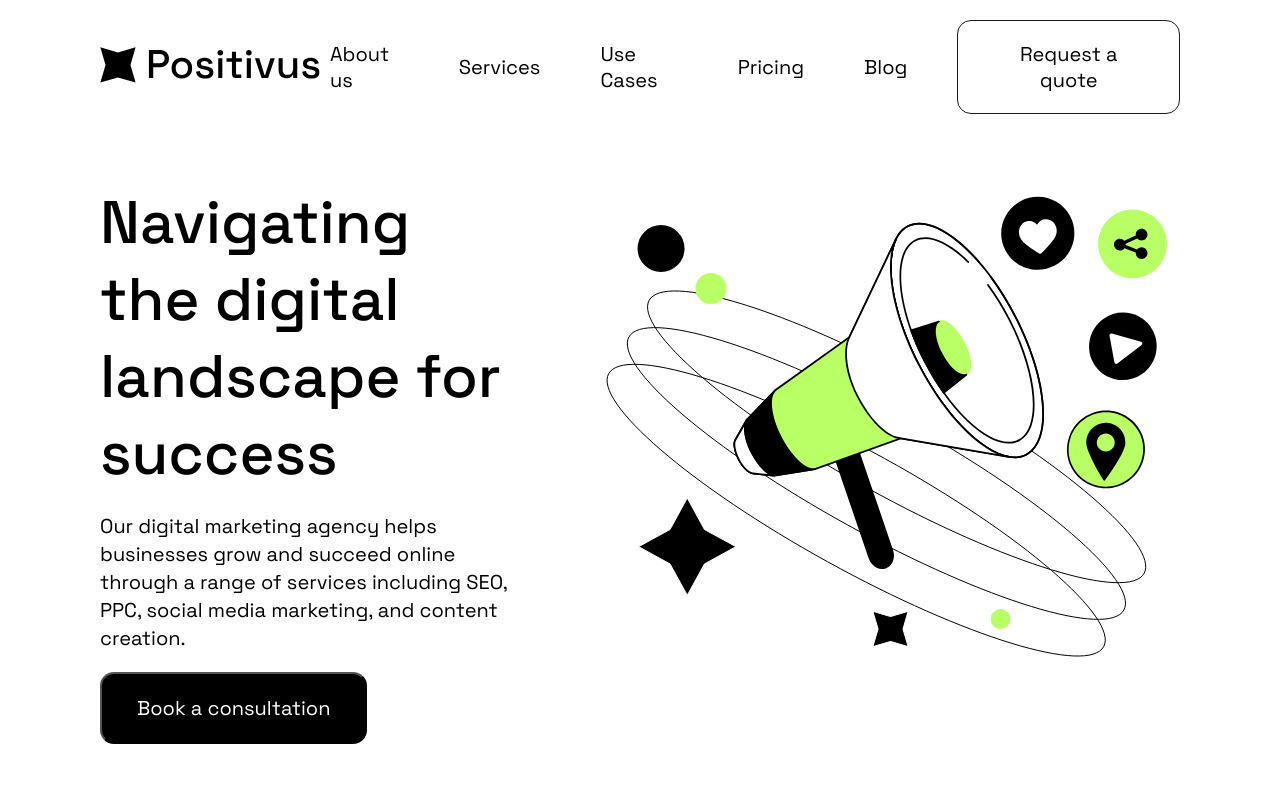
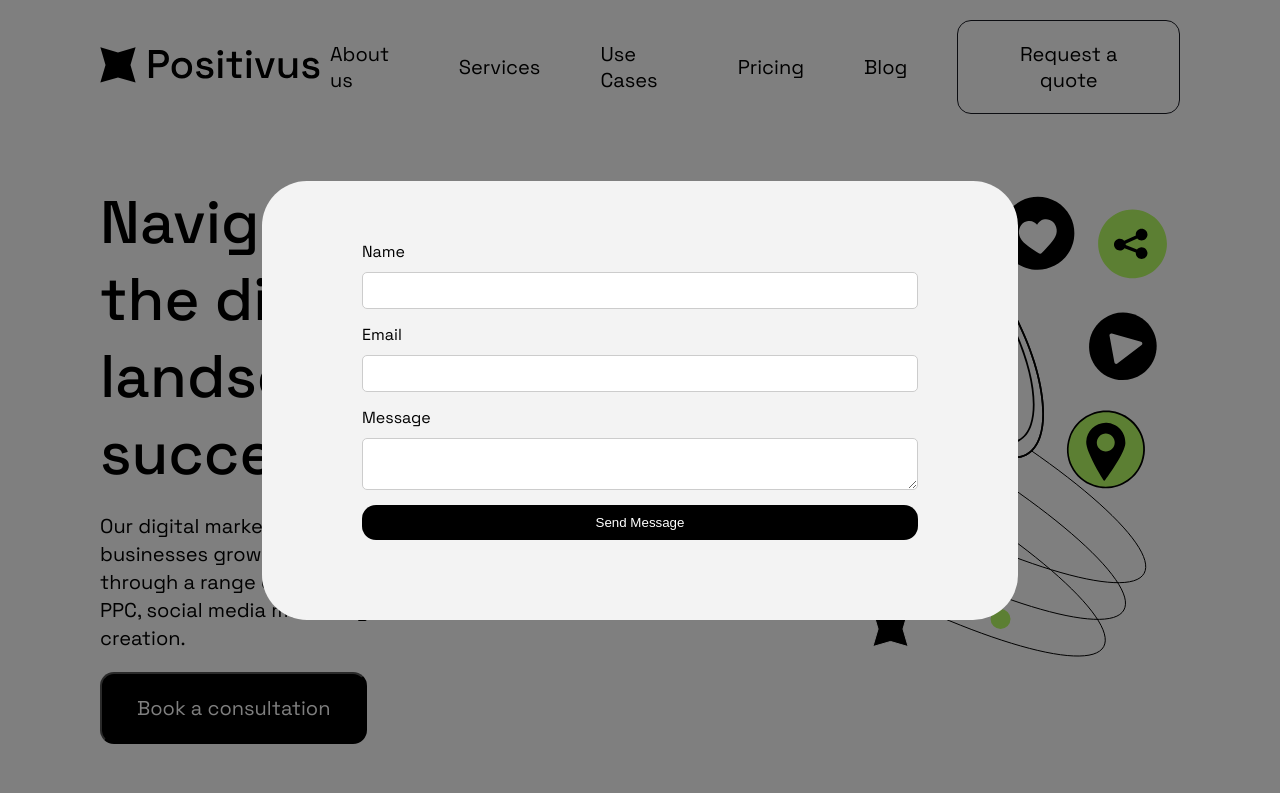
Before and after one commit to bgocean/www, a plain HTML site: page index.html in a window 1280 px wide. Shown: the top 793 px of the page. Drawn offline with Linux system fonts and the light colour scheme.

Commit message:
add modal

```diff
--- a/index.html
+++ b/index.html
@@ -72,5 +72,23 @@
         </div>
       </div>
     </div>
+
+    <div class="overlay">
+      <div class="modal">
+        <form action="">
+          <label for="name">Name</label>
+          <input type="text" id="name" name="name" required />
+
+          <label for="email">Email</label>
+          <input type="email" id="email" name="email" required />
+
+          <label for="message">Message</label>
+          <textarea name="message" id="message" required></textarea>
+
+          <button type="submit">Send Message</button>
+        </form>
+      </div>
+    </div>
+
   </body>
 </html>
--- a/styles/style.css
+++ b/styles/style.css
@@ -123,7 +123,7 @@ nav {
   position: relative;
 }
 .case-link::after {
-    content: '';
+  content: "";
   display: block;
   width: 20px;
   height: 20px;
@@ -131,3 +131,53 @@ nav {
   background-repeat: no-repeat;
   background-size: contain;
 }
+
+.overlay {
+  position: fixed;
+  top: 0;
+  left: 0;
+  width: 100%;
+  height: 100%;
+  background-color: rgba(0, 0, 0, 0.5);
+  display: flex;
+  justify-content: center;
+  align-items: center;
+}
+
+.modal {
+  width: 100%;
+  max-width: 756px;
+  padding: 60px 100px 80px;
+  background-color: var(--grey);
+  border-radius: 45px;
+  box-sizing: border-box;
+}
+
+.modal form {
+  display: flex;
+  flex-direction: column;
+  gap: 5px;
+}
+
+.modal label {
+  margin-bottom: 5px;
+}
+
+.modal input,
+.modal textarea {
+  width: 100%;
+  padding: 10px;
+  border: 1px solid #ccc;
+  border-radius: 5px;
+  margin-bottom: 10px;
+  box-sizing: border-box;
+}
+
+.modal button {
+  padding: 10px;
+  background-color: var(--black);
+  color: #fff;
+  border: none;
+  border-radius: 14px;
+  cursor: pointer;
+}
```
Also changed, not shown: images/arrow.svg (added). Lines whose indentation alone changed are shown as unchanged.
